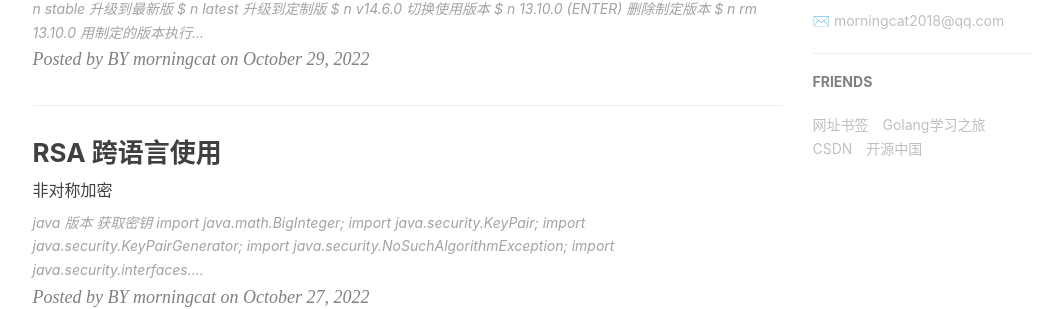
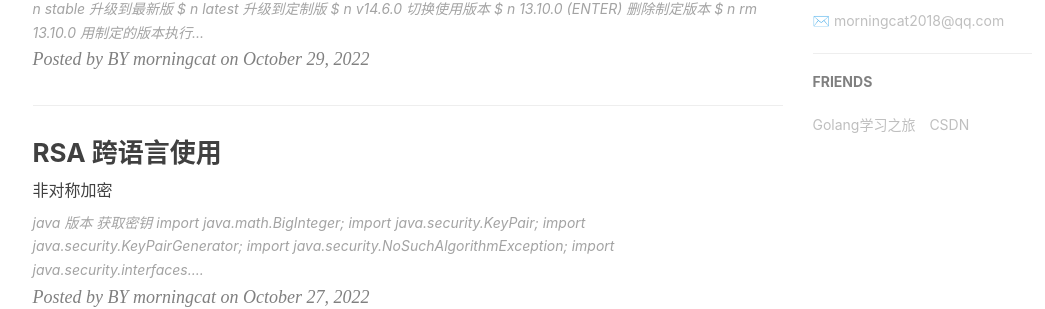
Before and after one commit to morningcat2018/morningcat2018.github.io, a Jekyll site: the page built from index.html, in a window 1280 px wide and 900 px high, scrolled down 1015 px. Shown: the part 144-453 px from the top of the window, without its empty margins (135-1180 px from the left). Built offline with Jekyll 4.4.1, drawn with Linux system fonts in a browser that asks for light colours; nearby versions of some CDN libraries; the list of posts is cut into pages by our own code; comment, search, counter and statistics services are not loaded.

```diff
--- a/_config.yml
+++ b/_config.yml
@@ -94,10 +94,6 @@
 # Friends
 friends: [
 {
-  title: "网址书签",
-  href: "https://morningcat2018.github.io/2022/03/04/document-%E7%BD%91%E5%9D%80%E4%B9%A6%E7%AD%BE/"
-},
-{
   title: "Golang学习之旅",
   href: "https://morningcat2018.github.io/studygoNote/#/"
 },
@@ -105,9 +101,6 @@
   title: "CSDN",
   href: "https://blog.csdn.net/u013837825"
 },
-{
-  title: "开源中国",
-  href: "https://my.oschina.net/mengzhang6/"
-}
+
 
 ]
```
